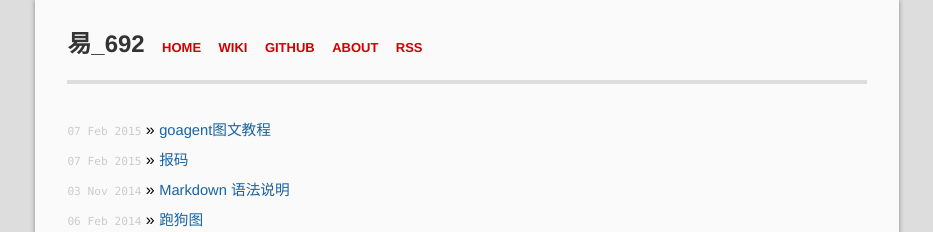
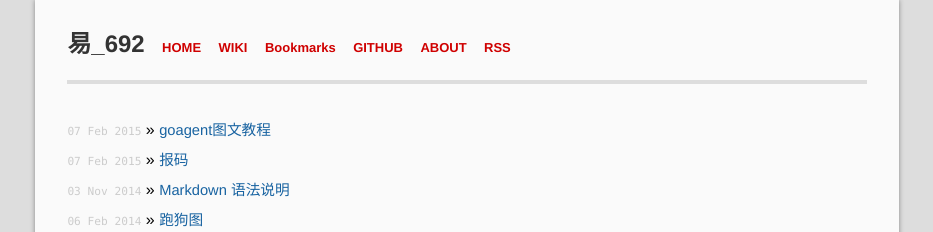
Before and after one commit to 692/blog, a Jekyll site: the page built from index.html, in a window 1280 px wide. Shown: the top 232 px of the page, without its empty margins (173-1106 px from the left). Built offline with Jekyll 4.4.1, drawn with Linux system fonts in a browser that asks for light colours; Markdown is read by kramdown in place of the engine named in the settings; comment, search, counter and statistics services are not loaded.

Commit message:
Update default.html

```diff
--- a/_layouts/default.html
+++ b/_layouts/default.html
@@ -20,8 +20,9 @@
           <div class="header">
             <h1 class="title"><a href="/">{{ site.name }}</a></h1>
             <a class="extra" href="/">HOME</a>
-            <a class="extra" href="/wiki">WIKI</a>
-            <a class="extra" href="https://github.com/mgtang">GITHUB</a>
+            <a class="extra" href="https://692.github.io/wiki">WIKI</a>
+            <a class="extra" href="https://692.github.io/bookmarks">Bookmarks</a>
+            <a class="extra" href="https://github.com/692">GITHUB</a>
             <a class="extra" href="/blog/about.html">ABOUT</a>
             <a class="extra" href="/blog/feed.xml">RSS</a>
           </div>
```
